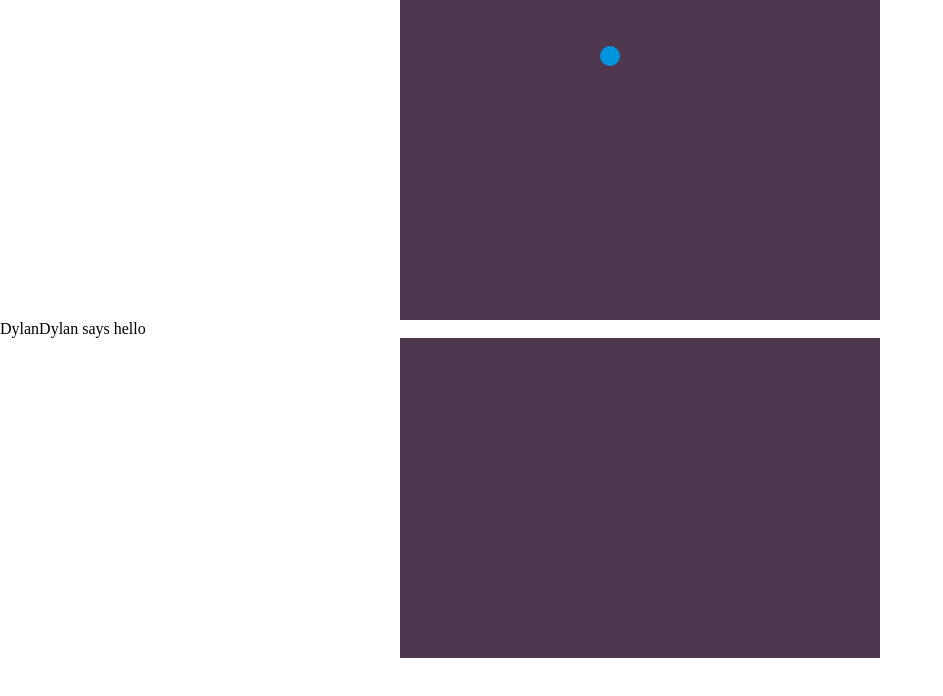
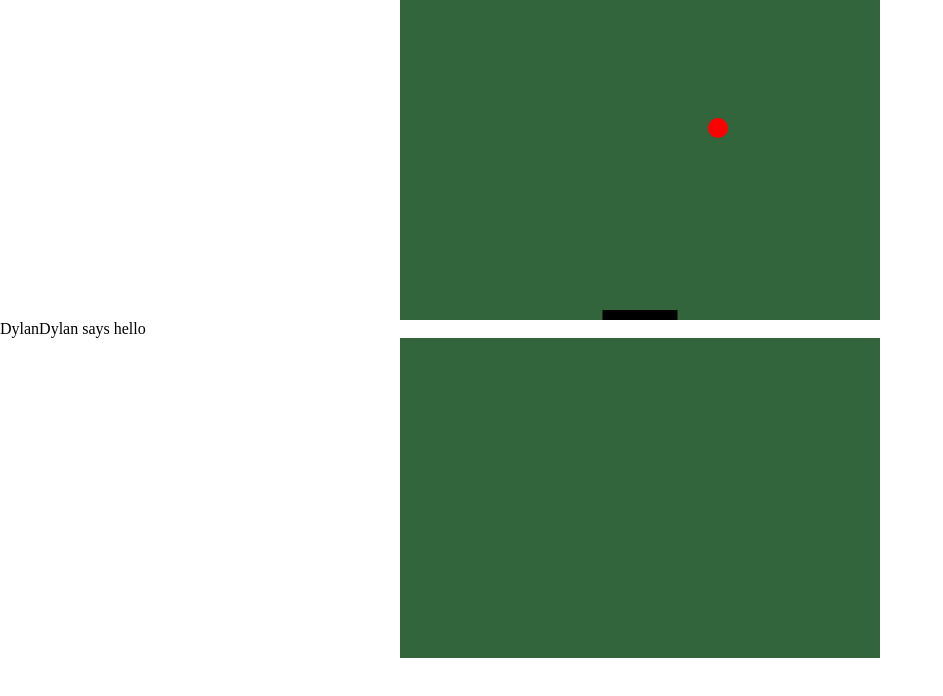
Before and after one commit to duppypro/DylanShapes, a plain HTML site: page index.html in a window 1280 px wide. Shown: the whole page, without its empty margins (0-943 px from the left). Drawn offline with Linux system fonts and the light colour scheme.

Commit message:
added paddle and keyboard input

```diff
--- a/index.html
+++ b/index.html
@@ -5,7 +5,7 @@
     <title>Gamedev Canvas Workshop</title>
     <style>
     	* { padding: 0; margin: 0; }
-    	canvas { background: rgb(80, 55, 80); display: block; margin: 0 auto; }
+    	canvas { background: rgba(16, 75, 26, 0.856); display: block; margin: 0 auto; }
     </style>
 </head>
 <body>
@@ -19,53 +19,83 @@
 	// JavaScript code goes here
         var canvas = document.getElementById("myCanvas");
             var ctx = canvas.getContext("2d");
-        var dbg_canvas = document.getElementById("dbgCanvas");
-        var dbg_ctx = dbg_canvas.getContext("2d");
+            var ballRadius = 10;
             var x = canvas.width / 2;
             var y = canvas.height - 30;
-        var dx = -2;
+            var dx = 2;
             var dy = -2;
+            var paddleHeight = 10;
+            var paddleWidth = 75;
+            var paddleX = (canvas.width - paddleWidth) / 2;
+            var rightPressed = false;
+            var leftPressed = false;
+
+            document.addEventListener("keydown", keyDownHandler, false);
+            document.addEventListener("keyup", keyUpHandler, false);
+
+            function keyDownHandler(e) {
+                if (e.key == "Right" || e.key == "ArrowRight") {
+                    rightPressed = true;
+                }
+                else if (e.key == "Left" || e.key == "ArrowLeft") {
+                    leftPressed = true;
+                }
+            }
+
+            function keyUpHandler(e) {
+                if (e.key == "Right" || e.key == "ArrowRight") {
+                    rightPressed = false;
+                }
+                else if (e.key == "Left" || e.key == "ArrowLeft") {
+                    leftPressed = false;
+                }
+            }
 
             function drawBall() {
                 ctx.beginPath();
-            ctx.arc(x, y, 10, 0, Math.PI * 2);
-            ctx.fillStyle = "#0095DD";
+                ctx.arc(x, y, ballRadius, 0, Math.PI * 2);
+                ctx.fillStyle = "red";
+                ctx.fill();
+                ctx.closePath();
+            }
+            function drawPaddle() {
+                ctx.beginPath();
+                ctx.rect(paddleX, canvas.height - paddleHeight, paddleWidth, paddleHeight);
+                ctx.fillStyle = "black";
                 ctx.fill();
                 ctx.closePath();
             }
 
-        function bounceBall() {
-            // change direction when ball hits a wall
-            if (x < 0) {
-                dx = 2;
+            function draw() {
+                ctx.clearRect(0, 0, canvas.width, canvas.height);
+                drawBall();
+                drawPaddle();
+
+                if (x + dx > canvas.width - ballRadius || x + dx < ballRadius) {
+                    dx = -dx;
                 }
-            if (x > 480) {
-                dx = -2
+                if (y + dy > canvas.height - ballRadius || y + dy < ballRadius) {
+                    dy = -dy;
                 }
-            if (y > 320) {
-                dy = -2
+
+                if (rightPressed) {
+                    paddleX += 7;
+                    if (paddleX + paddleWidth > canvas.width) {
+                        paddleX = canvas.width - paddleWidth;
                     }
-            if (y < 0) {
-                dy = 2
+                }
+                else if (leftPressed) {
+                    paddleX -= 7;
+                    if (paddleX < 0) {
+                        paddleX = 0;
                     }
                 }
 
-        function moveBall() {
-            // change ball position by delta (current speed)
                 x += dx;
                 y += dy;
             }
 
-        function draw() {
-            //erase screen so we don't leave trails
-            ctx.clearRect(0, 0, canvas.width, canvas.height);
-            drawBall();
-            bounceBall();
-            moveBall();
-        }
-
             setInterval(draw, 10);
-
 </script>
 
 </body>
```
Lines whose indentation alone changed are shown as unchanged.
